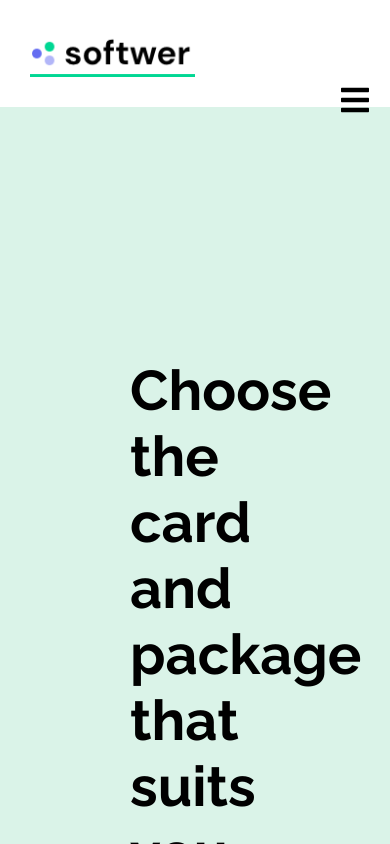
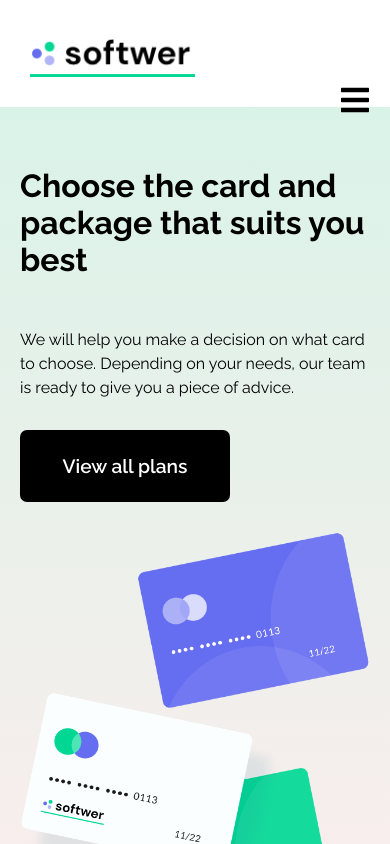
Before and after one commit to Trend20/Softwer, a React (Create React App) app: page /cards in a window 390 px wide. Shown: the top 844 px of the page. Built offline with nearby package versions, Linux system fonts and the light colour scheme.

Commit message:
working on the cards page

```diff
--- a/src/components/pages/Cards/Cards.css
+++ b/src/components/pages/Cards/Cards.css
@@ -9,7 +9,7 @@
     padding: 30px;
     padding-top: 150px;
     width: 100%;
-    background: rgb(218, 243, 232);
+    background: linear-gradient(to bottom, rgb(218, 243, 232), rgb(252, 237, 237));
 }
 
 .card-intro-text{
@@ -56,3 +56,49 @@
 .card-intro-img img{
     max-width: 100%;
 }
+
+/* responsive */
+
+@media screen and (max-width: 991px){
+    .cards{
+        display: flex;
+        width: 100%;
+        flex-direction: column;
+    }
+
+    .card-intro{
+        flex-direction: column;
+        padding: 20px;
+        padding-top: 30px;
+    }
+
+    .card-intro-text{
+        margin-top: 30px;
+        width: 100%;
+        margin-left: 0px;
+    }
+
+    .card-intro-text h1{
+        font-size: 2rem;
+        width: 100%;
+    }
+
+    .card-intro-text p{
+        width: 100%;
+        font-size: 1rem;
+    }
+
+    .card-btn{
+        width: 60%;
+    }
+
+    .card-intro-img{
+        display: flex;
+        width: 100%;
+        margin-top: 30px;
+    }
+
+    .card-intro-img img{
+        max-width: 100%;
+    }
+}
```
